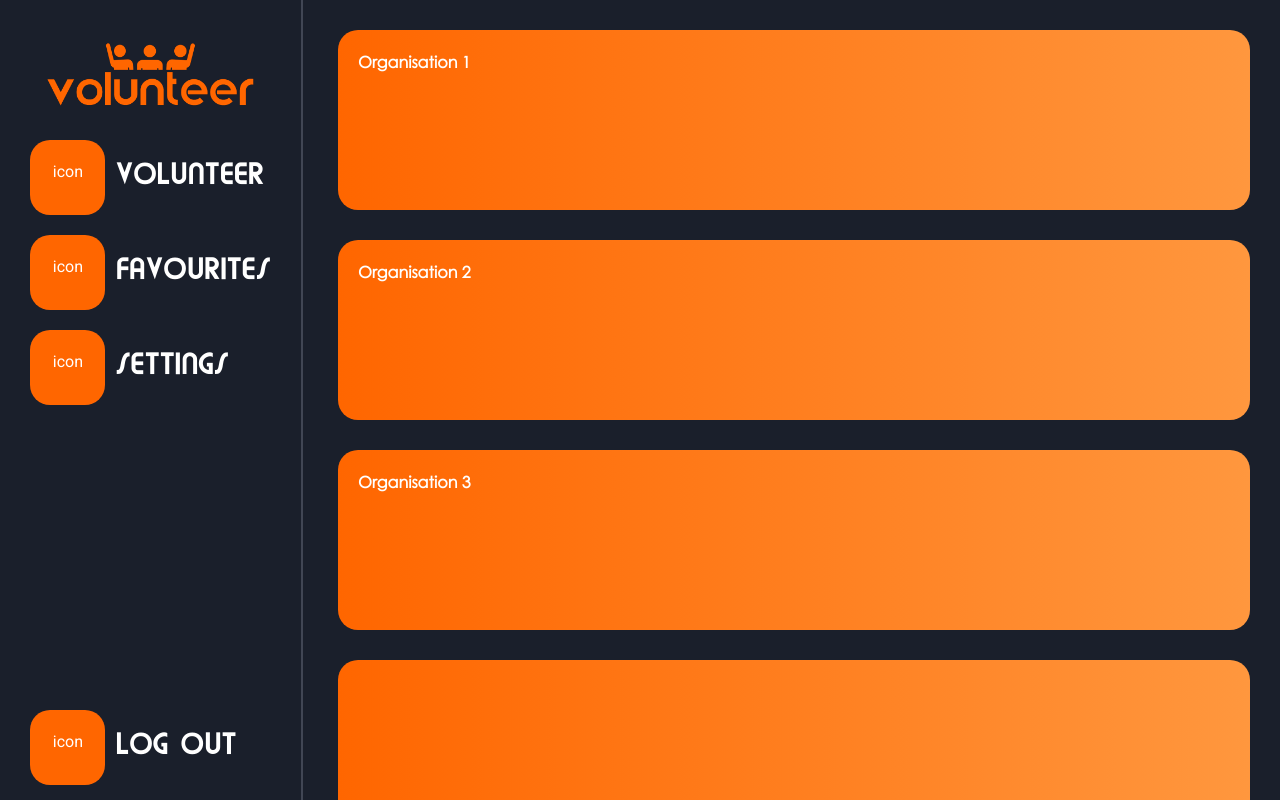
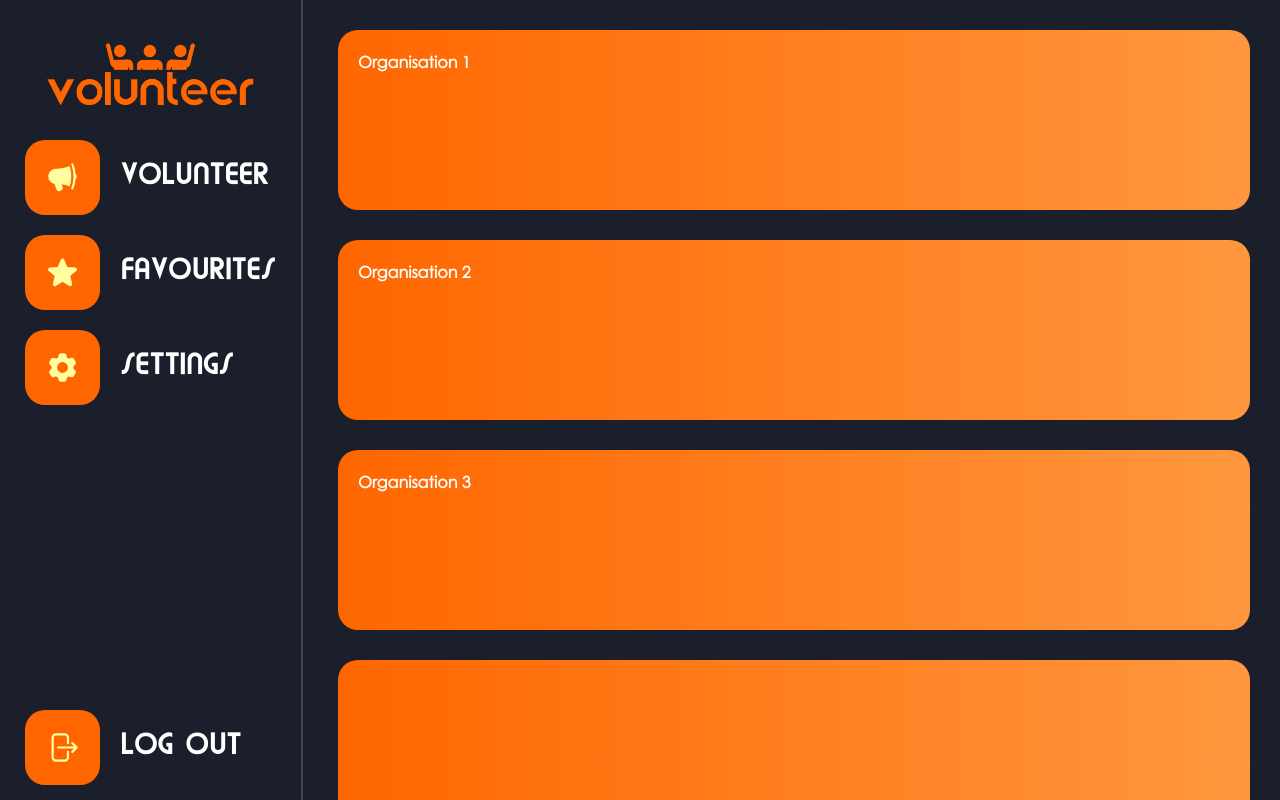
Before and after one commit to IPS3-DB02/FrontEnd-Volunteer, a Next.js app: page / in a window 1280 px wide. Built offline with nearby package versions, Linux system fonts and the light colour scheme.

Commit message:
Added/fixed menu icons

```diff
--- a/package.json
+++ b/package.json
@@ -10,6 +10,7 @@
     "prepare": "husky install"
   },
   "dependencies": {
+    "@heroicons/react": "^2.0.18",
     "@next/font": "^13.5.3",
     "@types/node": "20.5.9",
     "@types/react": "18.2.21",
--- a/src/pages/index.tsx
+++ b/src/pages/index.tsx
@@ -1,6 +1,12 @@
 import Image from 'next/image'
 import volunteerLogo from '../images/VolunteerLogo.png'
 import Link from 'next/link'
+import {
+  MegaphoneIcon,
+  StarIcon,
+  Cog6ToothIcon,
+  ArrowRightOnRectangleIcon,
+} from '@heroicons/react/24/solid'
 
 const Home = () => {
   return (
@@ -12,19 +18,25 @@ const Home = () => {
           <div className="menuContainer">
             <Link href={'/'}>
               <div className="menuItem">
-                <div className="menuButton">icon</div>
+                <div className="menuButton">
+                  <MegaphoneIcon className="h-8.5 w-8.5" />
+                </div>
                 <div className="menuTitle">VOLUNTEER</div>
               </div>
             </Link>
             <Link href={'/'}>
               <div className="menuItem">
-                <div className="menuButton">icon</div>
+                <div className="menuButton">
+                  <StarIcon className="h-8.5 w-8.5" />
+                </div>
                 <div className="menuTitle">FAVOURITES</div>
               </div>
             </Link>
             <Link href={'/'}>
               <div className="menuItem">
-                <div className="menuButton">icon</div>
+                <div className="menuButton">
+                  <Cog6ToothIcon className="h-8.5 w-8.5" />
+                </div>
                 <div className="menuTitle">SETTINGS</div>
               </div>
             </Link>
@@ -32,7 +44,9 @@ const Home = () => {
           <div className="menuContainerLogInOut">
             <Link href={'/'}>
               <div className="menuItem">
-                <div className="menuButton">icon</div>
+                <div className="menuButton">
+                  <ArrowRightOnRectangleIcon className="h-8.5 w-8.5" />
+                </div>
                 <div className="menuTitle">LOG OUT</div>
               </div>
             </Link>
--- a/src/styles/globals.scss
+++ b/src/styles/globals.scss
@@ -98,12 +98,13 @@
   .menuTitle {
     font-family: 'Brandish', sans-serif;
     font-size: 26px;
-    margin-left: 10px;
+    margin-left: 20px;
     margin-top: 10px;
   }
 
   .menuButton {
     background-color: #ff6600;
+    color: #ffffa1;
     height: 75px;
     width: 75px;
     border-radius: 20px;
```
Also changed, not shown: 1 other file (tests, documents, lock files or other folders).
